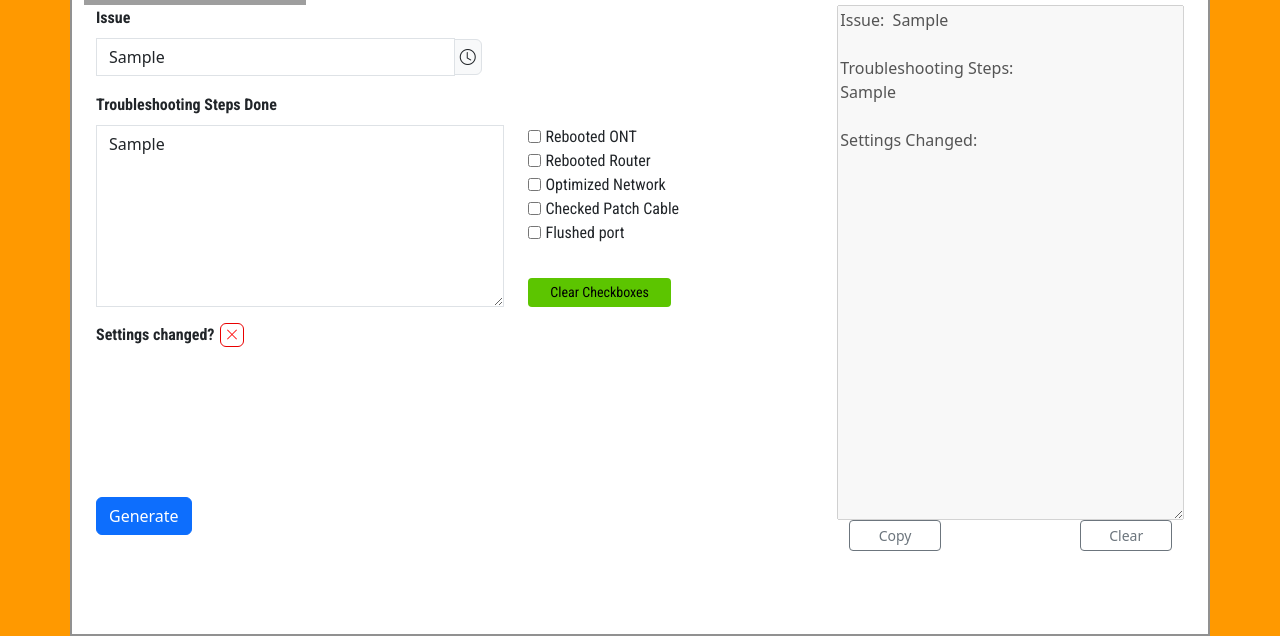
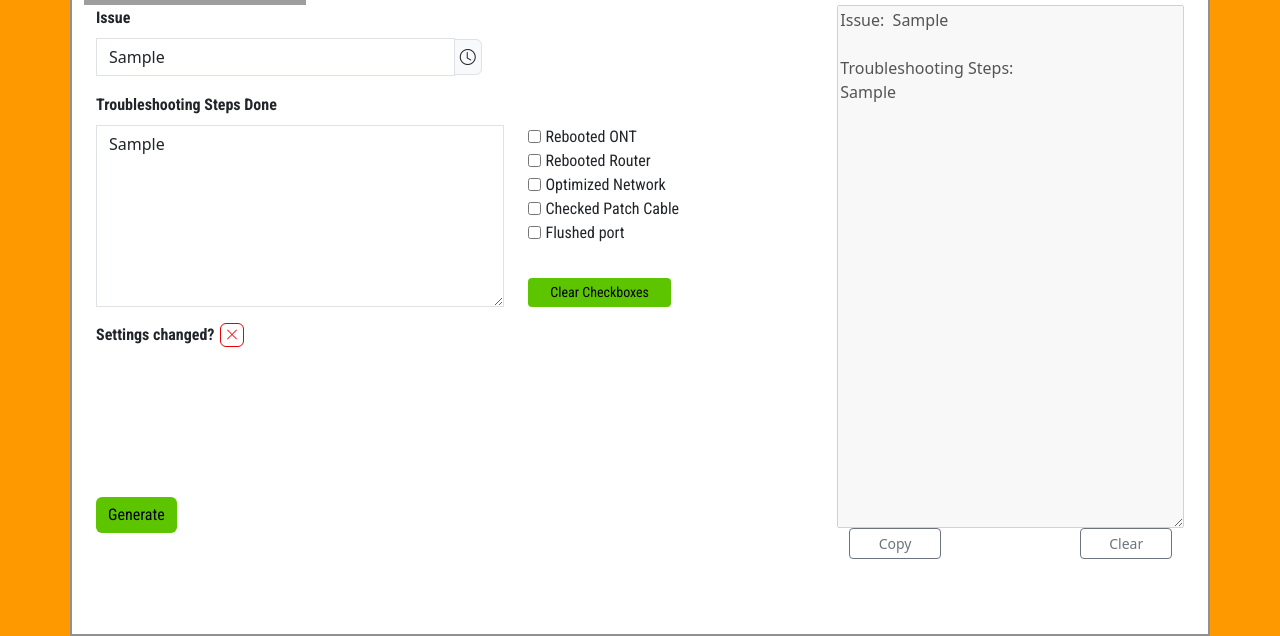
Before and after one commit to Pinzoney/Ezee-Notes, a plain HTML site: page index.html in a window 1280 px wide. Both pictures are taken after typing "Sample", "Sample" into the empty fields and a click on the button "Generate". Shown: the part 164-800 px from the top of the page. Drawn offline with nearby package versions, Linux system fonts and the light colour scheme; grey boxes are pictures that could not be loaded.

Commit message:
Changed conditions for conditions on final note

```diff
--- a/index.html
+++ b/index.html
@@ -359,7 +359,7 @@
                             </div>
                         </div>
                         <div class="mb-3">
-                            <button type="button" class="btn btn-primary" id="genBut">Generate</button>
+                            <button type="button" class="btn btn-secondary btn-clearSelection" id="genBut" style="margin-bottom: 10px;">Generate</button>
                         </div>
                     </form>
                 </div>
@@ -436,13 +436,20 @@
         });
 
         button.addEventListener('click', function () {
-            var str =
+            var str;
+            if (butSett.classList.contains('active')) {
+                str =
                 `Issue:  ${issue.value}
 
 Troubleshooting Steps: \n${steps.value}
 
 Settings Changed: \n ${settings.value}`
+            } else {
+                str =
+                `Issue:  ${issue.value}
 
+Troubleshooting Steps: \n${steps.value}`
+            }
             outArea.value = str;
         });
 
```
